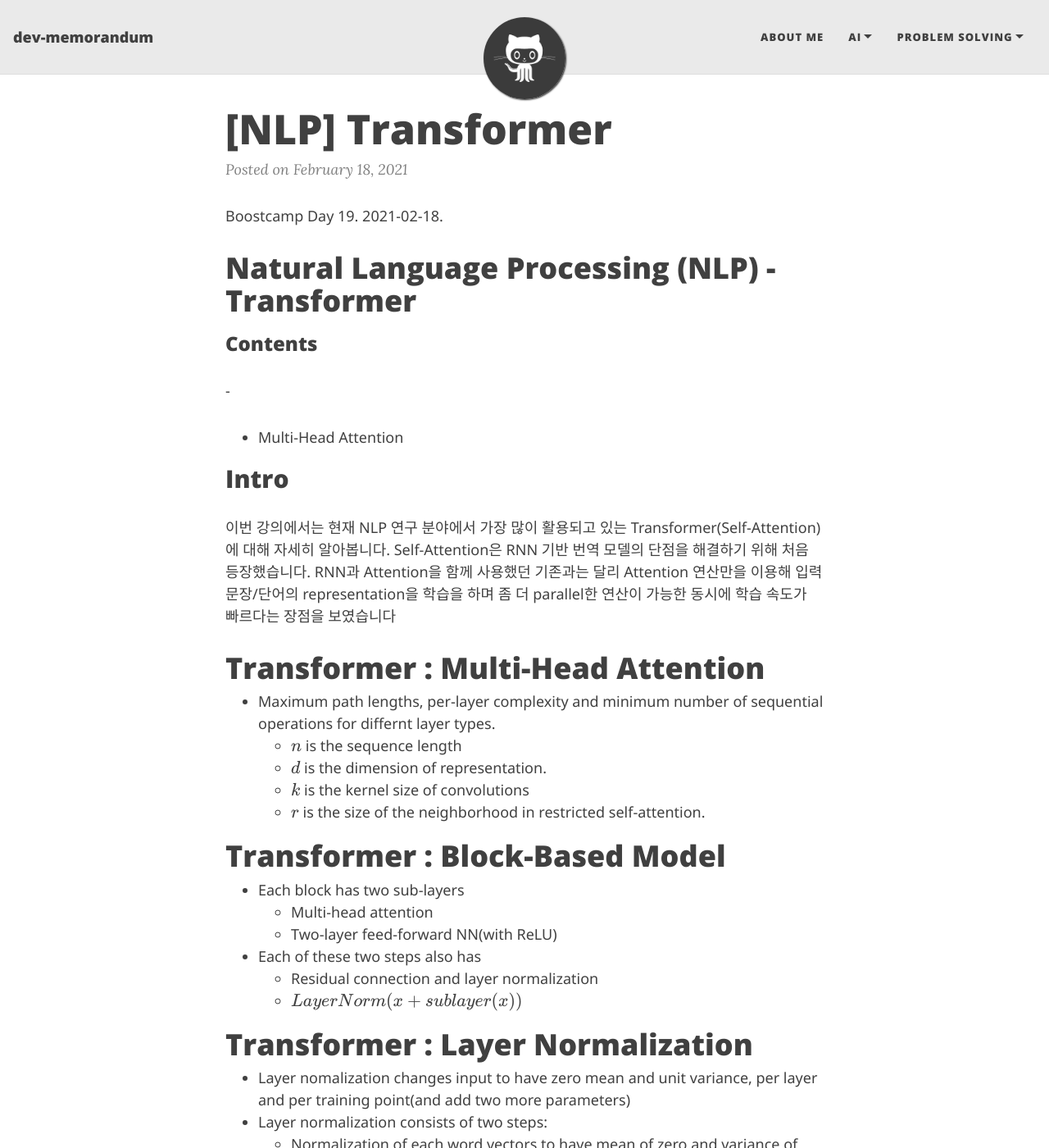
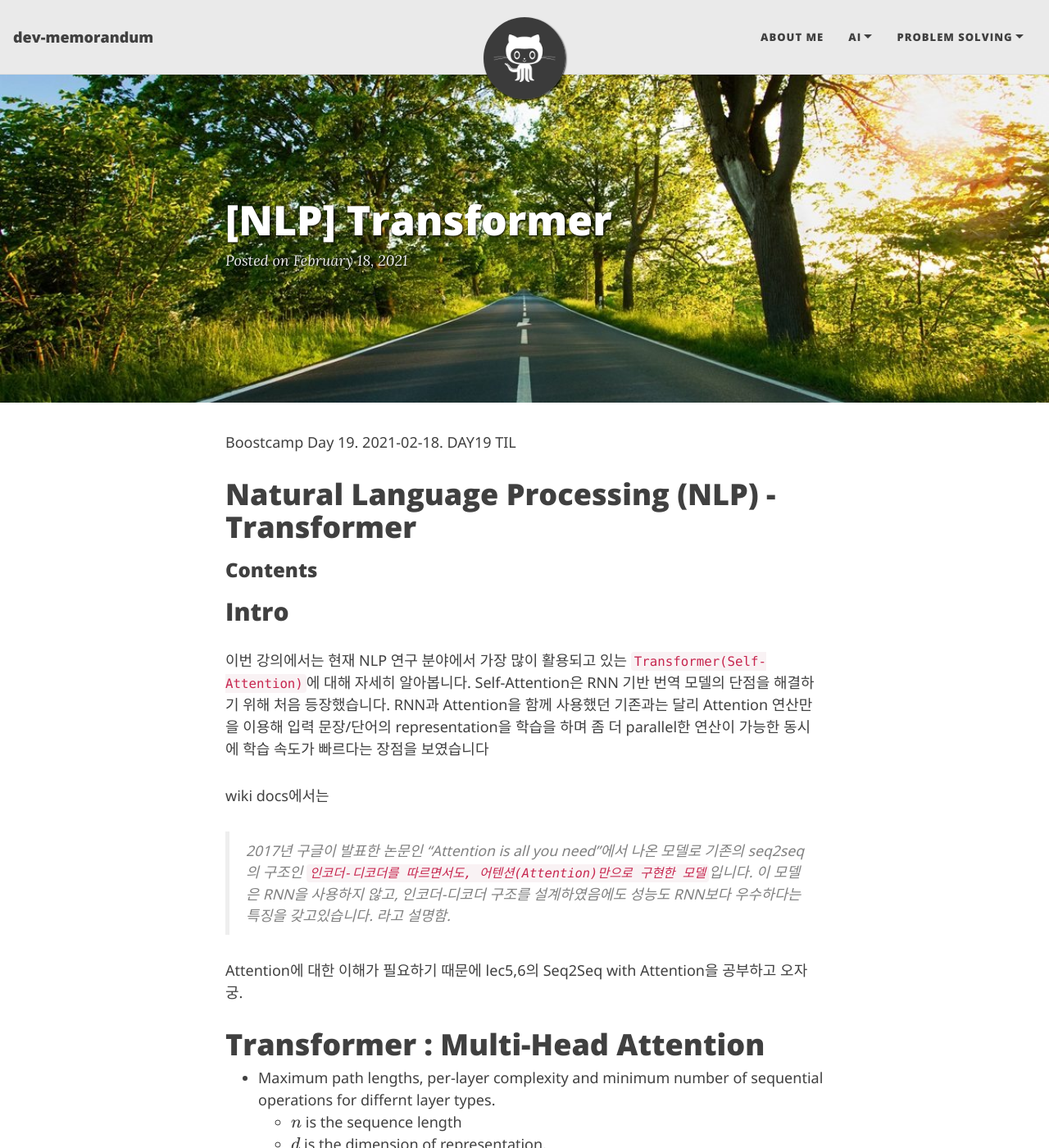
Before and after one commit to wonbae/wonbae.github.io, a Jekyll site: the page built from _posts/BoostcampAI/2021-02-18-[NLP]_Lec7_Transformer.md, in a window 1280 px wide and 1400 px high. Shown: the whole window at 82% size. Built offline with Jekyll 4.4.1, drawn with Linux system fonts in a browser that asks for light colours; nearby versions of some CDN libraries; formulas are drawn with MathJax 3; comment, search, counter and statistics services are not loaded; some of the changed text lies outside the part shown.

Commit message:
day19 transformer. not yet

```diff
--- a/_posts/BoostcampAI/2021-02-18-[NLP]_Lec7_Transformer.md
+++ b/_posts/BoostcampAI/2021-02-18-[NLP]_Lec7_Transformer.md
@@ -1,22 +1,28 @@
 ---
 title: "[NLP] Transformer"
-tags:
-    - Transformer
-    - DAY19 TIL
+subtitle:
+tags: [Transformer, Attention, Scaled dot-product Attention, Multi-head Attention, Positional Encoding,]
 use_math: true
+cover-img: /assets/img/path.jpg
+thumbnail-img: /assets/img/thumb.png
+share-img: /assets/img/hello_world.jpeg
 ---
 
 Boostcamp Day 19. 2021-02-18.
-
+DAY19 TIL
 
 # Natural Language Processing (NLP) - Transformer
 
 ### Contents
--
-- Multi-Head Attention
+
 
 ## Intro
-이번 강의에서는 현재 NLP 연구 분야에서 가장 많이 활용되고 있는 Transformer(Self-Attention)에 대해 자세히 알아봅니다. Self-Attention은 RNN 기반 번역 모델의 단점을 해결하기 위해 처음 등장했습니다. RNN과 Attention을 함께 사용했던 기존과는 달리 Attention 연산만을 이용해 입력 문장/단어의 representation을 학습을 하며 좀 더 parallel한 연산이 가능한 동시에 학습 속도가 빠르다는 장점을 보였습니다
+이번 강의에서는 현재 NLP 연구 분야에서 가장 많이 활용되고 있는 `Transformer(Self-Attention)`에 대해 자세히 알아봅니다. Self-Attention은 RNN 기반 번역 모델의 단점을 해결하기 위해 처음 등장했습니다. RNN과 Attention을 함께 사용했던 기존과는 달리 Attention 연산만을 이용해 입력 문장/단어의 representation을 학습을 하며 좀 더 parallel한 연산이 가능한 동시에 학습 속도가 빠르다는 장점을 보였습니다
+
+wiki docs에서는
+> 2017년 구글이 발표한 논문인 "Attention is all you need"에서 나온 모델로 기존의 seq2seq의 구조인 `인코더-디코더를 따르면서도, 어텐션(Attention)만으로 구현한 모델`입니다. 이 모델은 RNN을 사용하지 않고, 인코더-디코더 구조를 설계하였음에도 성능도 RNN보다 우수하다는 특징을 갖고있습니다. 라고 설명함.
+
+Attention에 대한 이해가 필요하기 때문에 lec5,6의 Seq2Seq with Attention을 공부하고 오자궁.
 
 
 # Transformer : Multi-Head Attention
@@ -80,3 +86,4 @@ Boostcamp Day 19. 2021-02-18.
 
 - bootcamp AI Tech pdf  .
 - NAVER Connect Foundation.
+- [wiki docs](https://wikidocs.net/31379)
```
